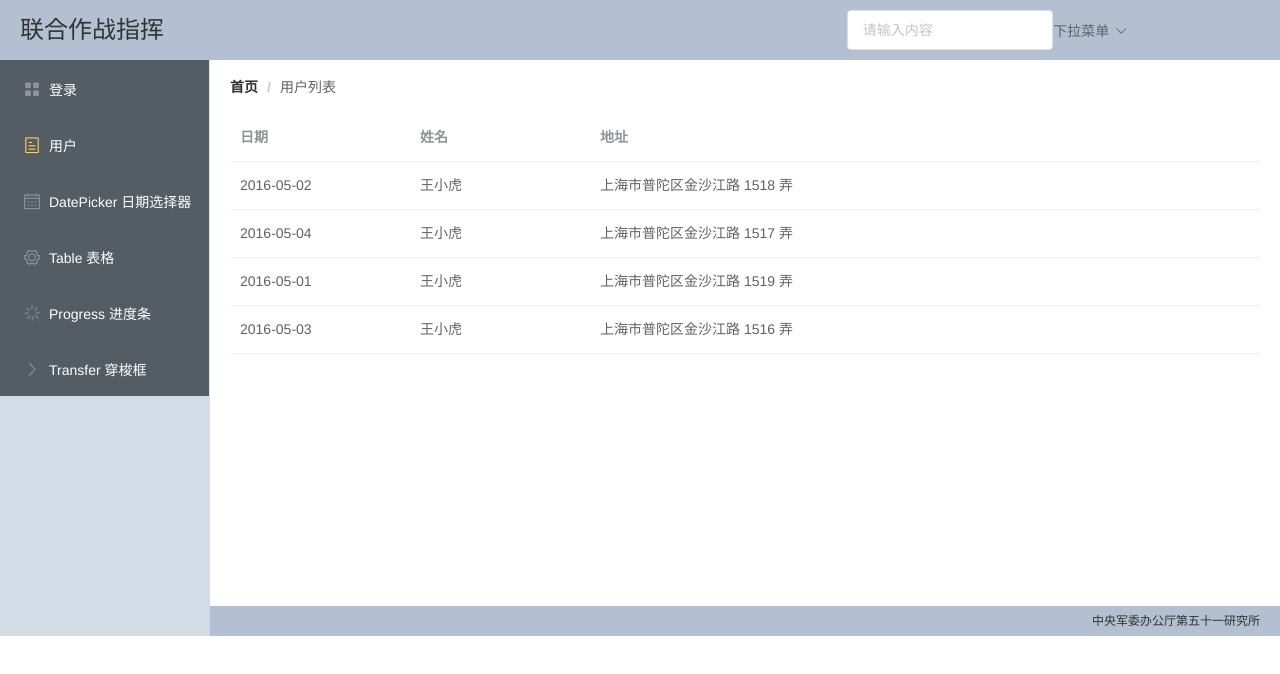
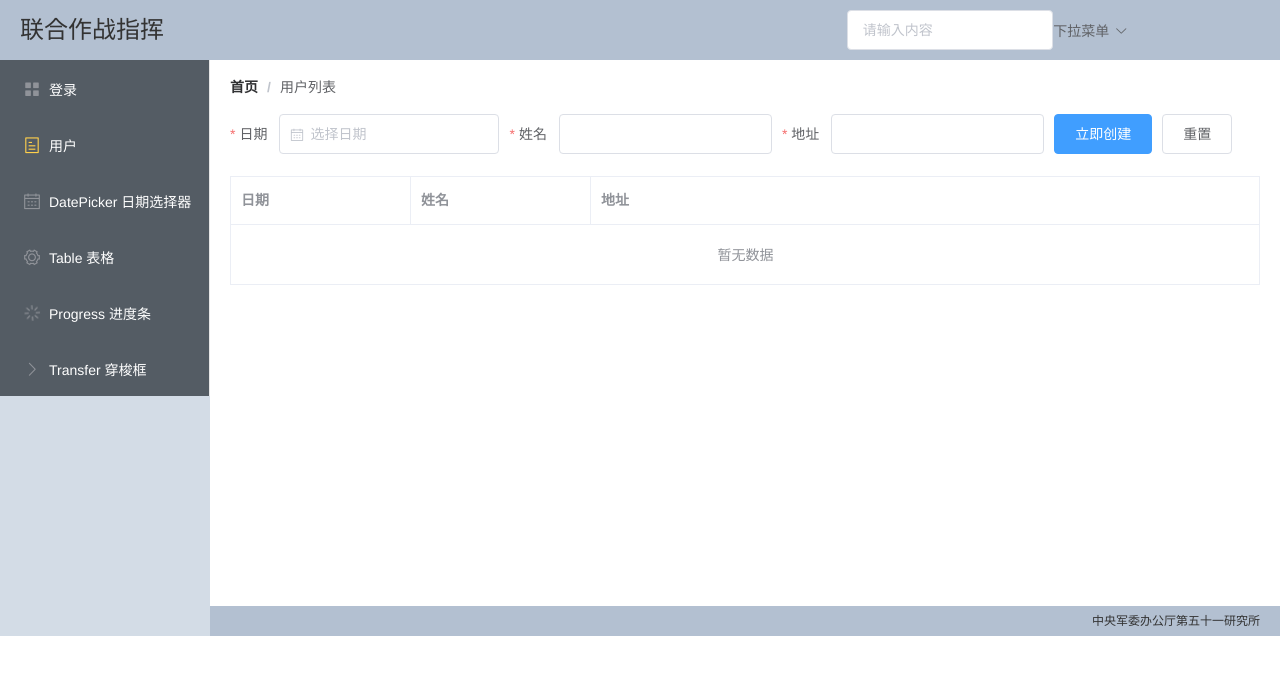
Before and after one commit to samveduan/vue-project-b, a Vue app: page /#/user in a window 1280 px wide. Shown: the top 674 px of the page. Built offline with nearby package versions, Linux system fonts and the light colour scheme.

Commit message:
user.vue

```diff
--- a/src/components/user.vue
+++ b/src/components/user.vue
@@ -5,11 +5,41 @@
       <el-breadcrumb-item>用户列表</el-breadcrumb-item>
     </el-breadcrumb>
 
+    <el-row>
+      <el-col :span="24">
+        <el-form :inline="true" :model="ruleForm" :rules="rules" ref="ruleForm" class="demo-form-inline">
+
+          <el-form-item label="日期" required prop="date">
+            <el-date-picker
+              v-model="ruleForm.date"
+              type="date"
+              placeholder="选择日期">
+            </el-date-picker>
+          </el-form-item>
+
+          <el-form-item label="姓名" prop="name">
+            <el-input v-model="ruleForm.name"></el-input>
+          </el-form-item>
+
+          <el-form-item label="地址" prop="address">
+            <el-input v-model="ruleForm.address"></el-input>
+          </el-form-item>
+
+          <el-form-item>
+            <el-button type="primary" @click="submitForm('ruleForm')">立即创建</el-button>
+            <el-button @click="resetForm('ruleForm')">重置</el-button>
+          </el-form-item>
+        </el-form>
+      </el-col>
+    </el-row>
+
     <el-table
       :data="tableData"
+      border
       style="width: 100%">
       <el-table-column
         prop="date"
+        :formatter="formatterDate"
         label="日期"
         width="180">
       </el-table-column>
@@ -30,24 +60,58 @@
   export default {
     data() {
       return {
-        tableData: [{
-          date: '2016-05-02',
-          name: '王小虎',
-          address: '上海市普陀区金沙江路 1518 弄'
-        }, {
-          date: '2016-05-04',
-          name: '王小虎',
-          address: '上海市普陀区金沙江路 1517 弄'
-        }, {
-          date: '2016-05-01',
-          name: '王小虎',
-          address: '上海市普陀区金沙江路 1519 弄'
-        }, {
-          date: '2016-05-03',
-          name: '王小虎',
-          address: '上海市普陀区金沙江路 1516 弄'
-        }]
+        tableData: [],
+        ruleForm: {
+          date: '',
+          name: '',
+          address: ''
+        },
+        rules: {
+          date: [
+            {type: 'date', required: true, message: '请选择日期', trigger: 'change'}
+          ],
+          name: [
+            {required: true, message: '请输入活动名称', trigger: 'blur'},
+            {min: 3, max: 5, message: '长度在 2 到 32 个字符', trigger: 'blur'}
+          ],
+          address: [
+            {required: true, message: '请选择活动区域', trigger: 'blur'}
+          ]
+        }
       }
+    },
+    methods: {
+      formatterDate: function(row, column){
+        var date = new Date(row.date);
+        return date.getFullYear() + '-' + (date.getMonth() + 1) + '-' + date.getDate();
+      },
+      submitForm(formName) {
+        this.$refs[formName].validate((valid) => {
+          if (valid) {
+            this.tableData.unshift({
+              date: this.ruleForm.date,
+              name: this.ruleForm.name,
+              address: this.ruleForm.address
+            });
+            this.$message({
+              message: '添加成功',
+              type: 'success'
+            });
+
+            this.$refs[formName].resetFields();
+
+          } else {
+            console.log('error submit!!');
+            return false;
+          }
+        });
+      },
+      resetForm(formName) {
+        this.$refs[formName].resetFields();
+      }
+    },
+    created: function(){
+
     }
   }
 </script>
```
